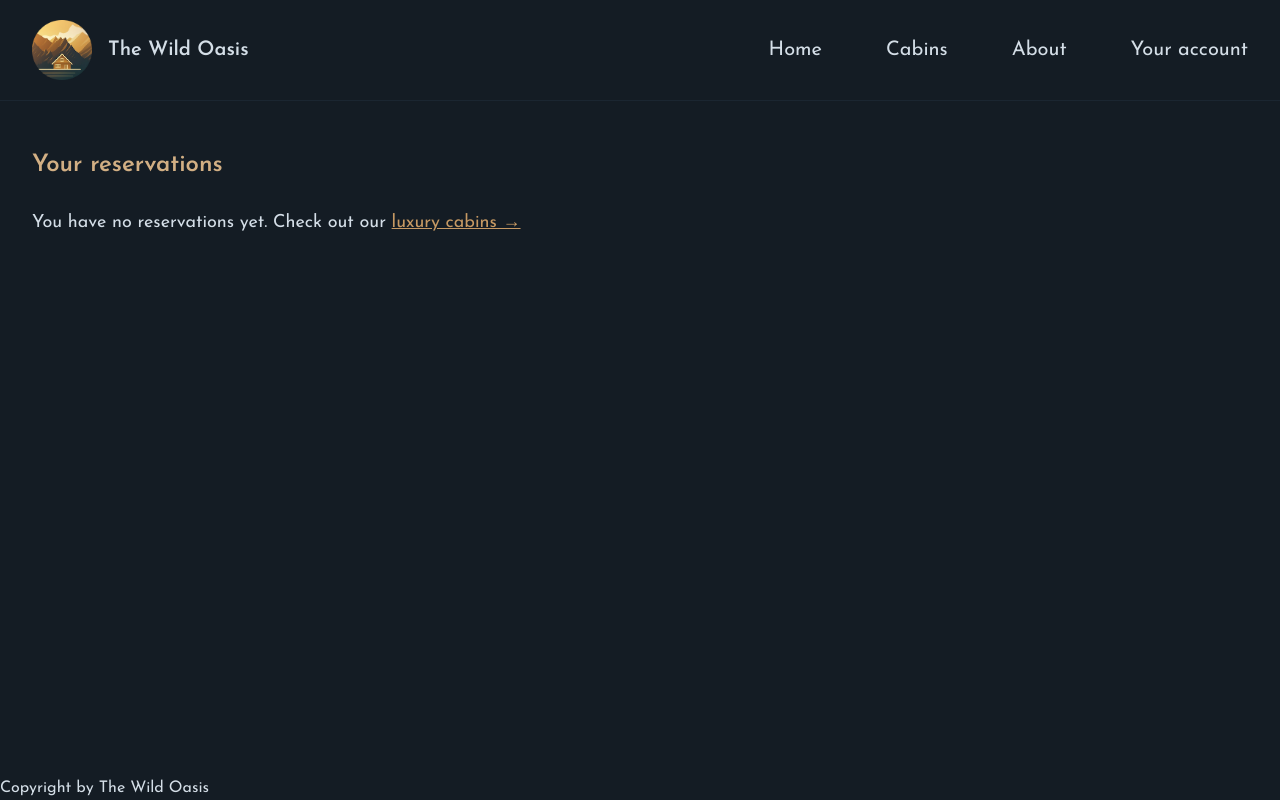
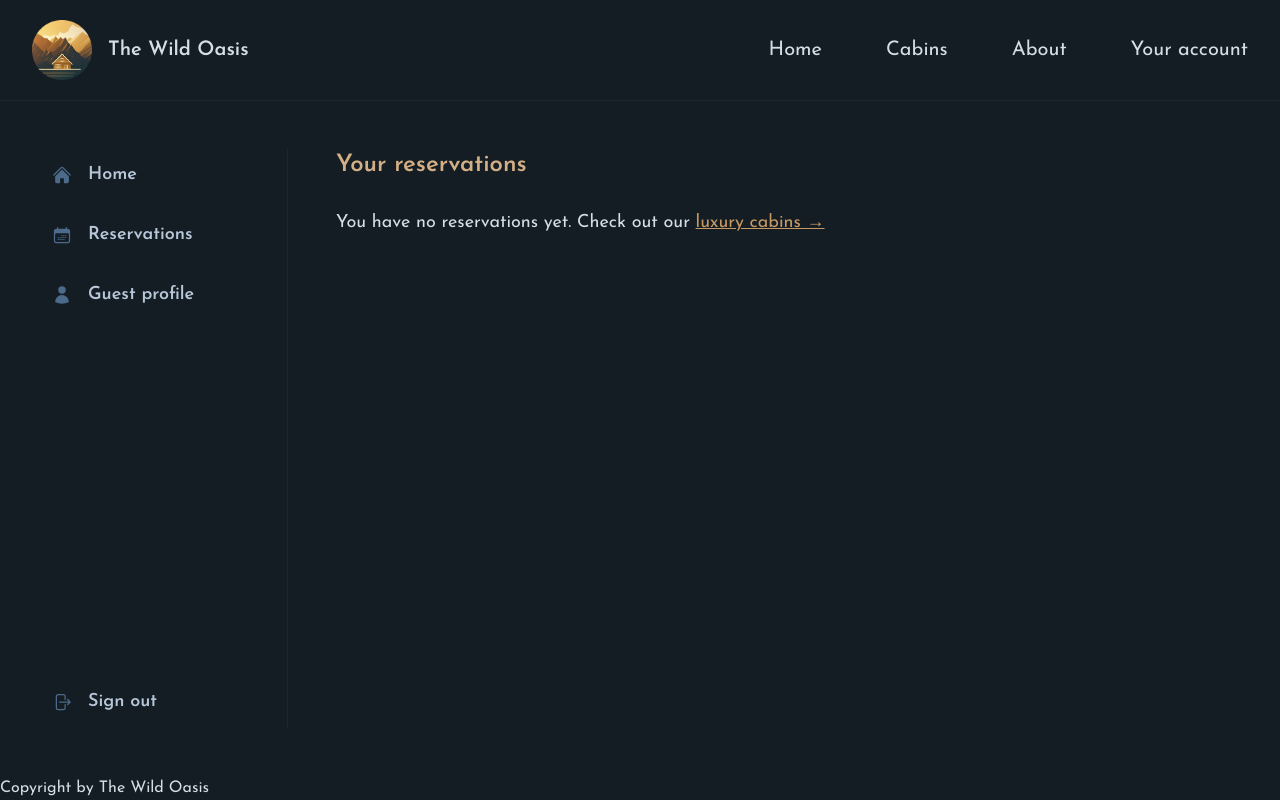
Before and after one commit to ronik297/wild-oasis, a Next.js app: page /account/reservations in a window 1280 px wide. Built offline with nearby package versions, Linux system fonts and the light colour scheme.

Commit message:
added profile and reservations page, added sidenavigation and layout

```diff
--- a/app/_components/SideNavigation.js
+++ b/app/_components/SideNavigation.js
@@ -2,44 +2,45 @@
   CalendarDaysIcon,
   HomeIcon,
   UserIcon,
-} from '@heroicons/react/24/solid';
-import SignOutButton from './SignOutButton';
+} from "@heroicons/react/24/solid";
+import SignOutButton from "./SignOutButton";
+import Link from "next/link";
 
 const navLinks = [
   {
-    name: 'Home',
-    href: '/account',
-    icon: <HomeIcon className='h-5 w-5 text-primary-600' />,
+    name: "Home",
+    href: "/account",
+    icon: <HomeIcon className="h-5 w-5 text-primary-600" />,
   },
   {
-    name: 'Reservations',
-    href: '/account/reservations',
-    icon: <CalendarDaysIcon className='h-5 w-5 text-primary-600' />,
+    name: "Reservations",
+    href: "/account/reservations",
+    icon: <CalendarDaysIcon className="h-5 w-5 text-primary-600" />,
   },
   {
-    name: 'Guest profile',
-    href: '/account/profile',
-    icon: <UserIcon className='h-5 w-5 text-primary-600' />,
+    name: "Guest profile",
+    href: "/account/profile",
+    icon: <UserIcon className="h-5 w-5 text-primary-600" />,
   },
 ];
 
 function SideNavigation() {
   return (
-    <nav className='border-r border-primary-900'>
-      <ul className='flex flex-col gap-2 h-full text-lg'>
+    <nav className="border-r border-primary-900">
+      <ul className="flex flex-col gap-2 h-full text-lg">
         {navLinks.map((link) => (
           <li key={link.name}>
-            <a
+            <Link
               className={`py-3 px-5 hover:bg-primary-900 hover:text-primary-100 transition-colors flex items-center gap-4 font-semibold text-primary-200`}
               href={link.href}
             >
               {link.icon}
               <span>{link.name}</span>
-            </a>
+            </Link>
           </li>
         ))}
 
-        <li className='mt-auto'>
+        <li className="mt-auto">
           <SignOutButton />
         </li>
       </ul>
--- /dev/null
+++ b/app/account/layout.js
@@ -0,0 +1,10 @@
+import SideNavigation from "../_components/SideNavigation";
+
+export default function Layout({ children }) {
+  return (
+    <div className="grid grid-cols-[16rem_1fr] h-full gap-12">
+      <SideNavigation />
+      <div>{children}</div>
+    </div>
+  );
+}
--- a/app/account/profile/page.js
+++ b/app/account/profile/page.js
@@ -1,4 +1,8 @@
 import SelectCountry from "@/app/_components/SelectCountry";
+
+export const metadata = {
+  title: "Update your profile",
+};
 
 export default function Page() {
   // CHANGE
--- a/app/account/reservations/page.js
+++ b/app/account/reservations/page.js
@@ -1,4 +1,8 @@
 import ReservationCard from "@/app/_components/ReservationCard";
+
+export const metadata = {
+  title: "Reservations",
+};
 
 export default function Page() {
   // CHANGE
--- a/app/layout.js
+++ b/app/layout.js
@@ -26,8 +26,8 @@
         className={`${josefin.className} antialiased bg-primary-950 text-primary-100 min-h-screen flex flex-col relative`}
       >
         <Header />
-        <div className="flex-1 px-8 py-12">
-          <main className="max-w-7xl mx-auto">{children}</main>
+        <div className="flex-1 px-8 py-12 grid">
+          <main className="max-w-7xl mx-auto w-full">{children}</main>
         </div>
         <footer>Copyright by The Wild Oasis</footer>
       </body>
```
